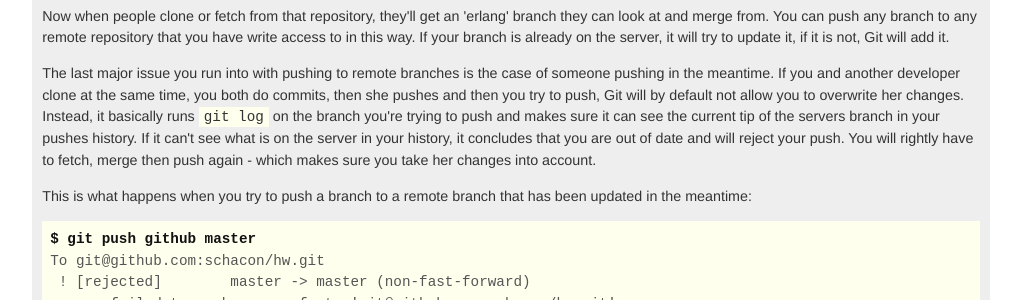
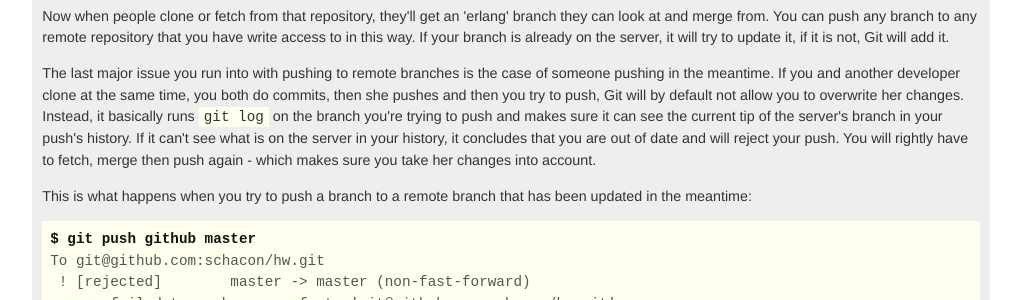
Before and after one commit to git/git-reference, a Jekyll site: the page built from remotes/index.html, in a window 1280 px wide and 900 px high, scrolled down 3238 px. Shown: the part 272-572 px from the top of the window, without its empty margins (227-1248 px from the left). Built offline with Jekyll 4.4.1, drawn with Linux system fonts in a browser that asks for light colours; nearby versions of some CDN libraries; library files that are not in the unit come from our copies.

Commit message:
fixing typos (possessive case)

```diff
--- a/remotes/index.html
+++ b/remotes/index.html
@@ -307,7 +307,7 @@ To git@github.com:schacon/hw.git
     at the same time, you both do commits, then she pushes and then you try to
     push, Git will by default not allow you to overwrite her changes.  Instead,
     it basically runs <code>git log</code> on the branch you're trying to push and
-    makes sure it can see the current tip of the servers branch in your pushes
+    makes sure it can see the current tip of the server's branch in your push's
     history.  If it can't see what is on the server in your history, it concludes
     that you are out of date and will reject your push.  You will rightly have to
     fetch, merge then push again - which makes sure you take her changes into
```
